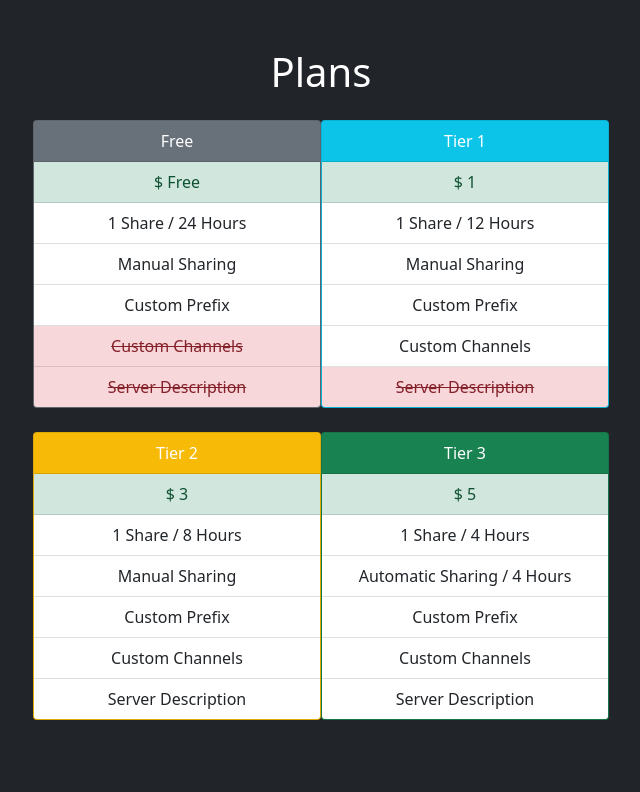
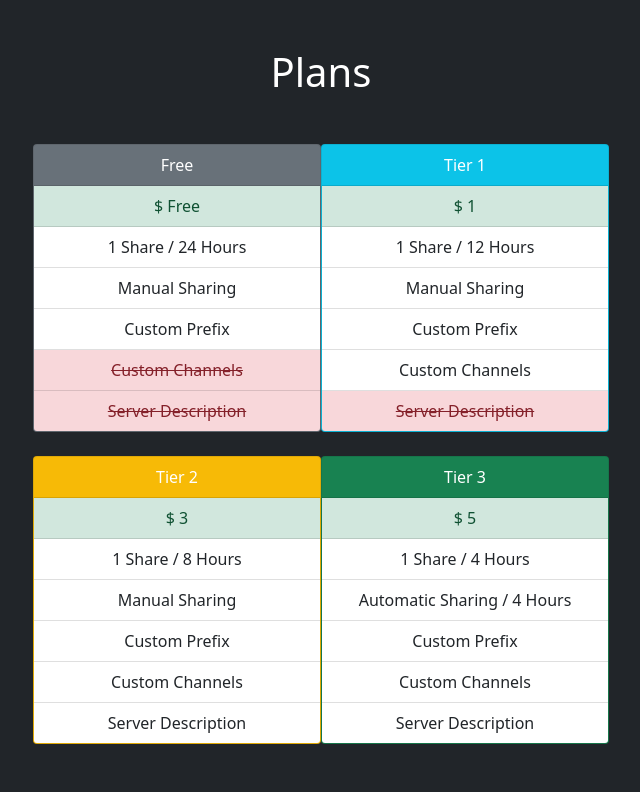
Before and after one commit to icesoup-backup/BotDashboard, a Flask app: page /pricing/ in a window 1280 px wide. Shown: the part 56-848 px from the top of the page, without its empty margins (319-959 px from the left). Before the commit the page ends 776 px from the top, so only its background shows below. Run offline with Flask 2, Linux system fonts and the light colour scheme; some libraries are stand-ins or nearby versions.

Commit message:
👌 IMPROVE: pricing.html

```diff
--- a/templates/base.html
+++ b/templates/base.html
@@ -52,7 +52,7 @@
     </nav>
 
     <!-- Jumbotron -->
-    <div class="p-5 text-center bg-gradient-light">
+    <div class="p-5 text-center">
       {% block content %}{% endblock %}
     </div>
     <!-- Jumbotron -->
--- a/templates/pricing.html
+++ b/templates/pricing.html
@@ -3,7 +3,7 @@
 {% block content %}
 <h1 class="mb-3">Plans</h1>
 
-<div class="card-deck mt-4 d-flex justify-content-center">
+<div class="card-deck mt-5 d-flex justify-content-center">
     <div class="card bg-secondary" style="width: 18rem;">
         <div class="card-header">
           Free
```
Also changed, not shown: 1 other file.
